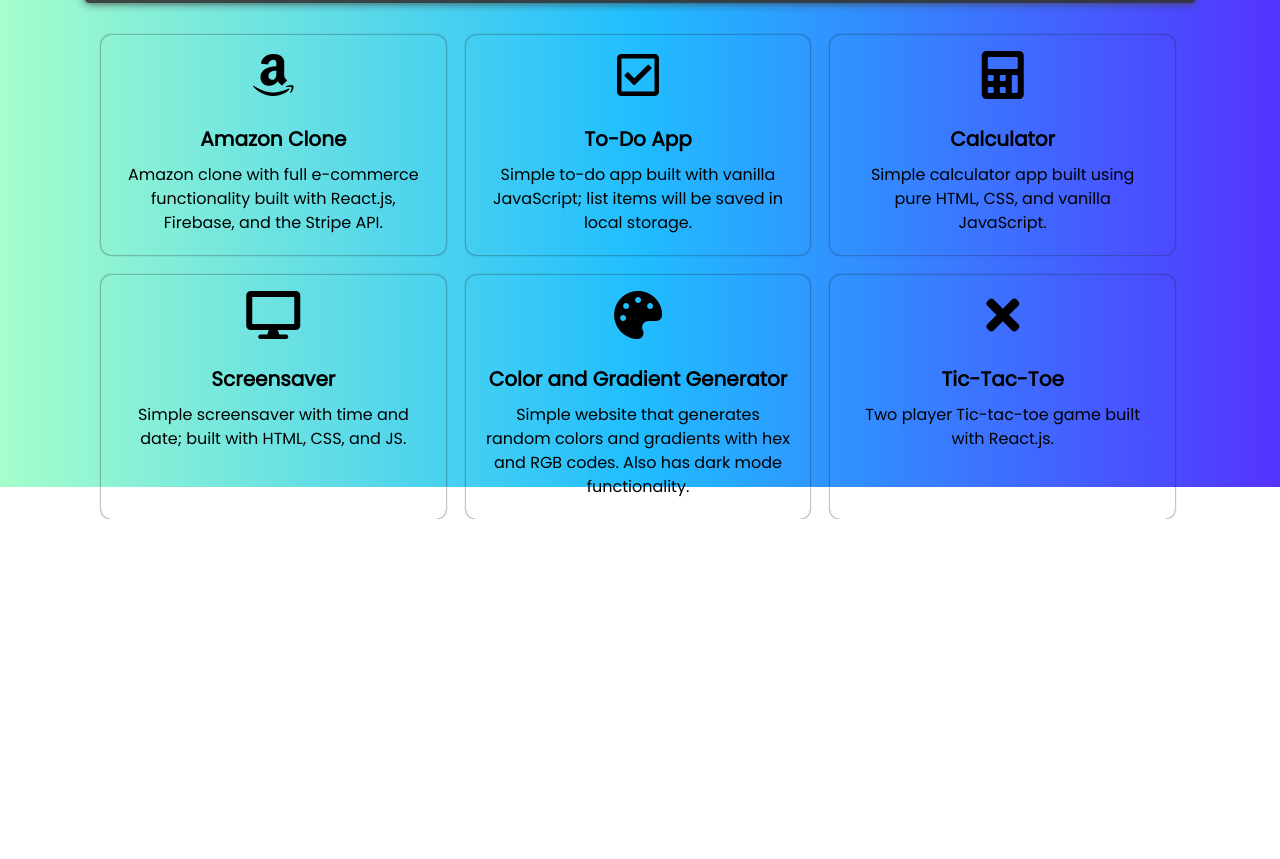
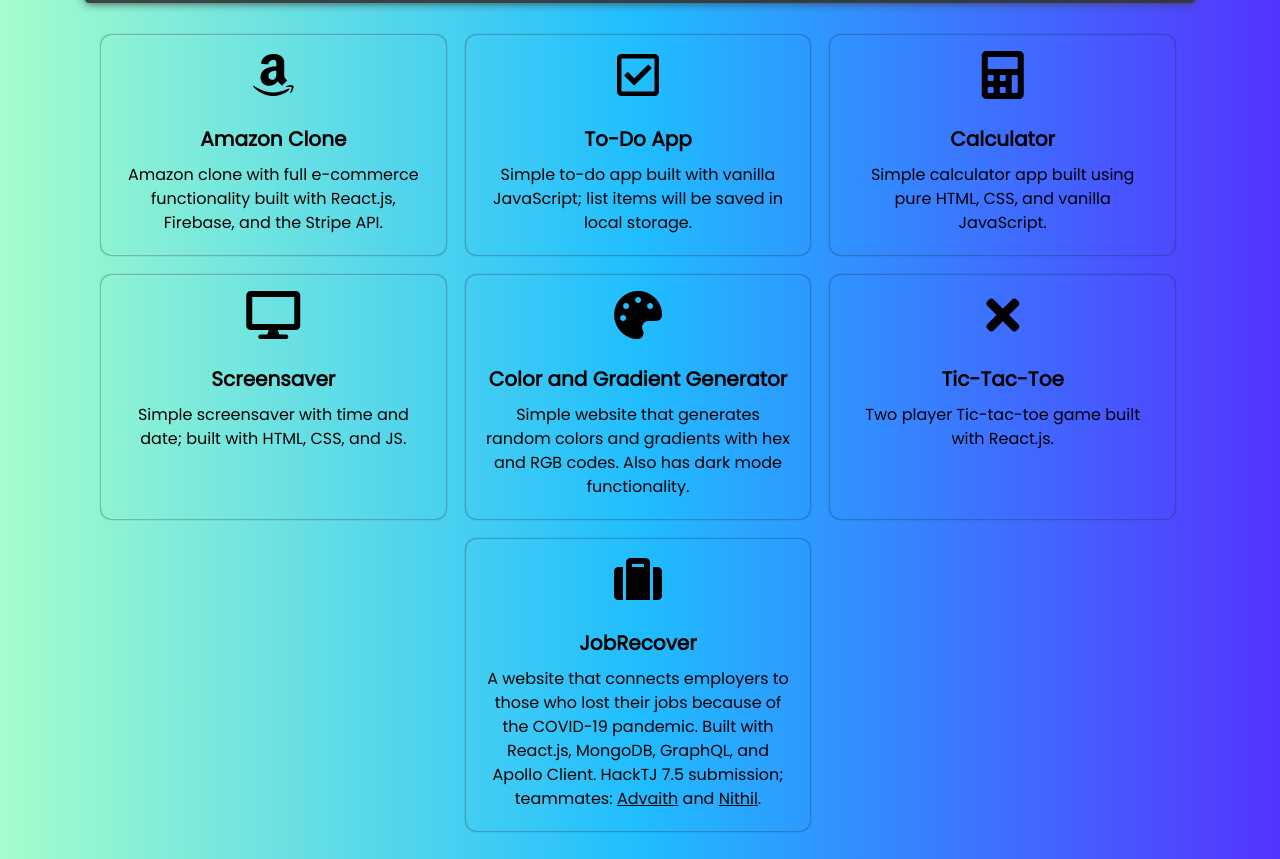
Before and after one commit to sritanmotati/sritanmotati.github.io, a plain HTML site: page projects.html in a window 1280 px wide. Shown: the part 328-1187 px from the top of the page. Before the commit the page ends 847 px from the top, so only its background shows below. Drawn offline with nearby package versions, Linux system fonts and the light colour scheme.

Commit message:
updated projects.html

```diff
--- a/assets/style.css
+++ b/assets/style.css
@@ -855,3 +855,7 @@ i.arrow {
   }
 }
 /*# sourceMappingURL=style.css.map */
+
+.in-ref {
+  text-decoration: underline !important;
+}
--- a/projects.html
+++ b/projects.html
@@ -104,8 +104,15 @@
             <h5 class="card-title">Tic-Tac-Toe</h1>
             <p class="card-text">Two player Tic-tac-toe game built with React.js.</p>
           </div>
-        </div>
-      </div></a>
+        </div></a>
+        <a href="https://realtechnerd.github.io/job-recover-client/" target="_blank"><div class="card">
+          <i class="fas fa-suitcase"></i>
+          <div class="card-body">
+            <h5 class="card-title">JobRecover</h1>
+            <p class="card-text">A website that connects employers to those who lost their jobs because of the COVID-19 pandemic. Built with React.js, MongoDB, GraphQL, and Apollo Client. HackTJ 7.5 submission; teammates: <a class="in-ref" href="https://advaithm26.github.io/" target="_blank">Advaith</a> and <a class='in-ref' href="https://realtechnerd.github.io/" target="_blank">Nithil</a>.</p>
+          </div>
+        </div></a>
+      </div>
 
     <script
       src="https://code.jquery.com/jquery-3.5.1.slim.min.js"
```
Also changed, not shown: 1 other file.
